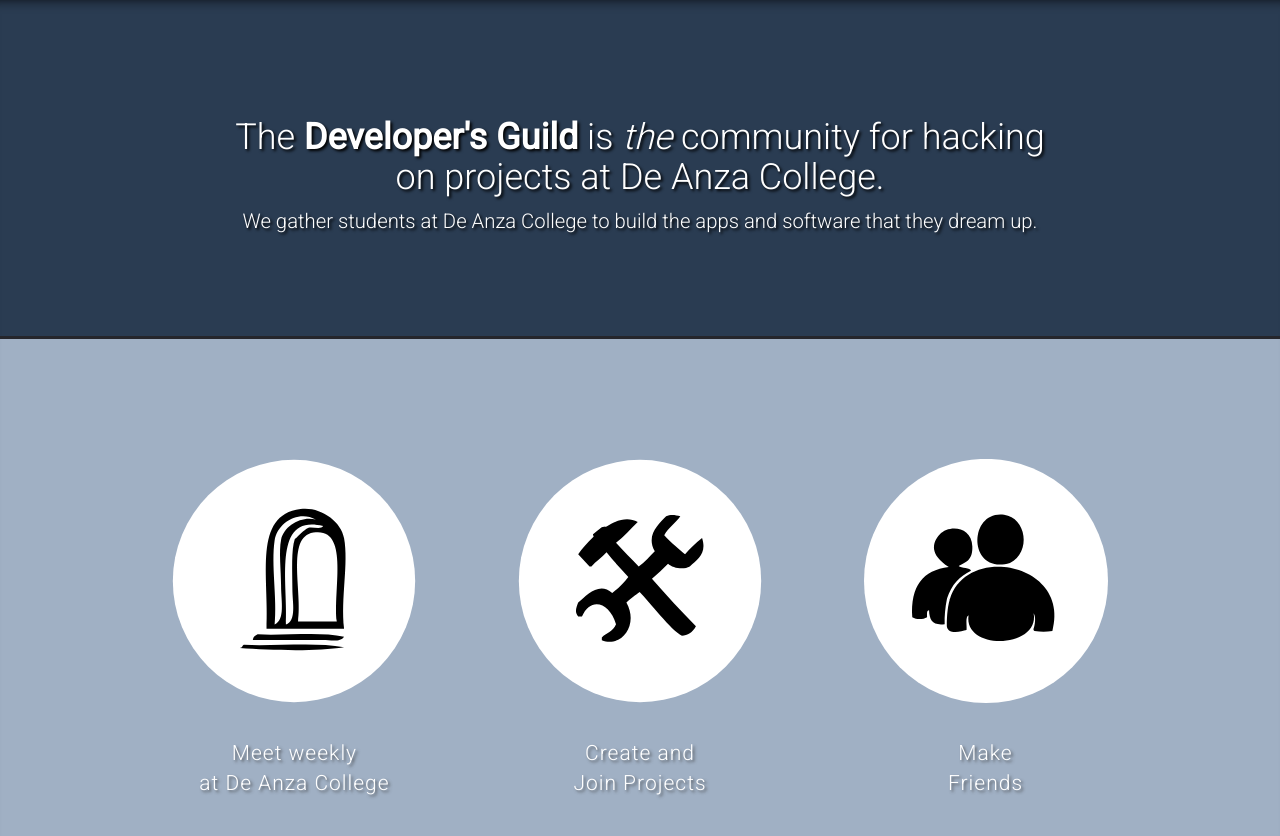
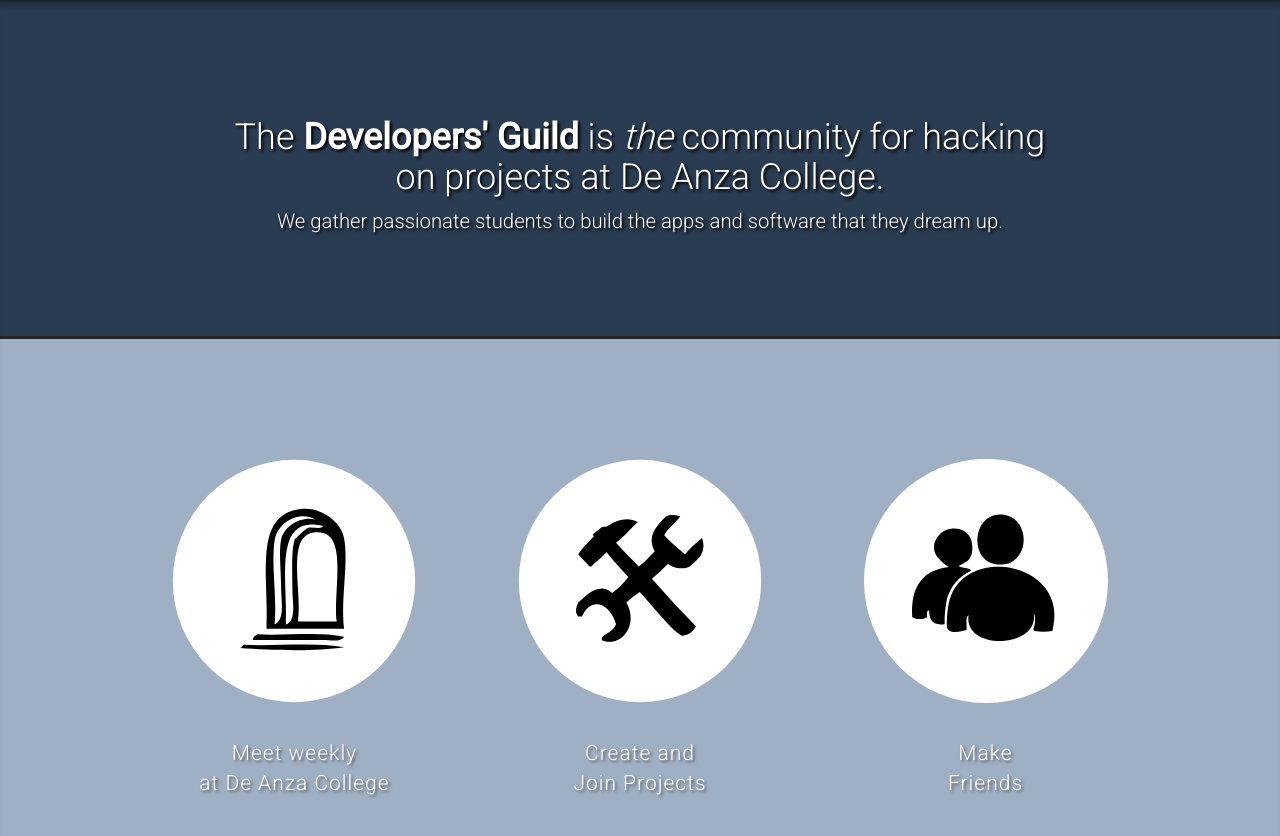
Before and after one commit to DevelopersGuild/developersguild, a website: page public/index.html in a window 1280 px wide. Shown: the part 802-1638 px from the top of the page. Drawn offline with Linux system fonts and the light colour scheme.

Commit message:
Fix typo; Change description of DG

```diff
--- a/public/index.html
+++ b/public/index.html
@@ -44,8 +44,8 @@
             <div class="row intro">
                 <div class="col-md-8 col-md-offset-2">
                     <div class="suave wow fadeInLeft">
-                        <h1>The <span style="font-weight: bold;">Developer's Guild</span> is <span style="font-style:italic">the</span> community for hacking on projects at De Anza College.</h1>
-                        <p>We gather students at De Anza College to build the apps and software that they dream up.</p>
+                        <h1>The <span style="font-weight: bold;">Developers' Guild</span> is <span style="font-style:italic">the</span> community for hacking on projects at De Anza College.</h1>
+                        <p>We gather passionate students to build the apps and software that they dream up.</p>
                     </div>
                 </div>
             </div>
```
